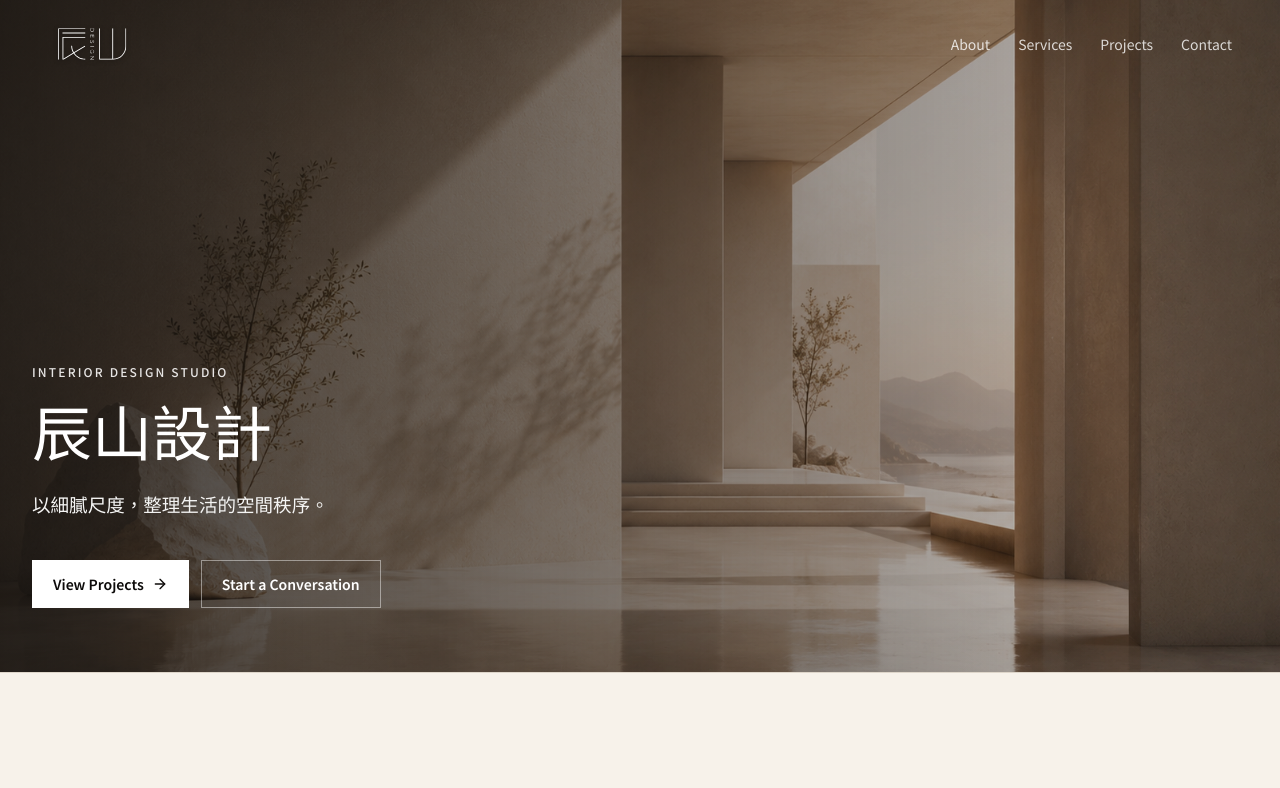
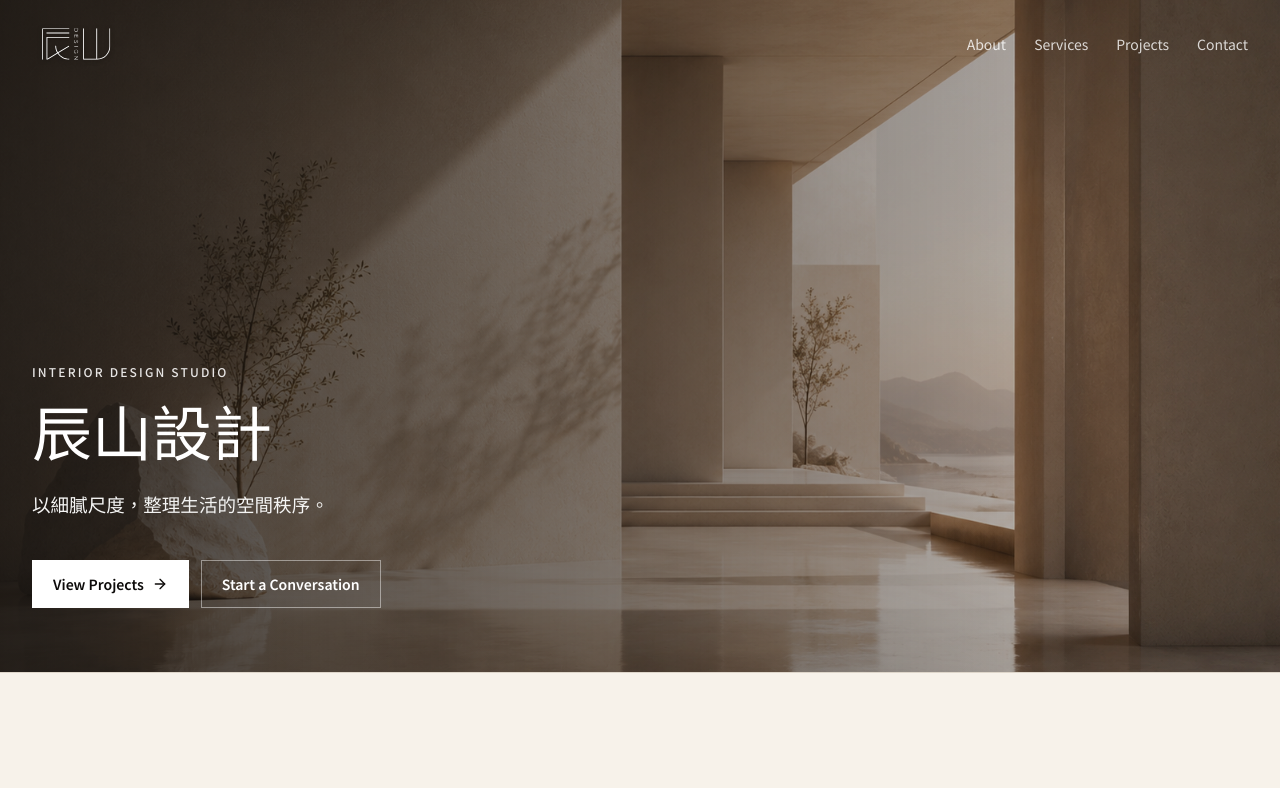
Before and after one commit to hhw0083/x3-design-site, a Next.js app: page / in a window 1280 px wide. Shown: the top 788 px of the page. Built offline with nearby package versions, Linux system fonts and the light colour scheme.

Commit message:
Header adj

```diff
--- a/src/components/SiteHeader.tsx
+++ b/src/components/SiteHeader.tsx
@@ -64,7 +64,7 @@ export function SiteHeader() {
       <div
         className="pointer-events-auto relative mx-auto max-w-7xl md:max-w-[calc(80rem-3rem)] lg:max-w-[calc(80rem-4rem)]"
       >
-        <div className={`flex h-14 items-center justify-between px-3 sm:px-4 ${isMenuOpen ? "bg-cream" : ""}`}>
+        <div className={`flex h-14 items-center justify-between px-3 sm:px-4 md:px-0 ${isMenuOpen ? "bg-cream" : ""}`}>
           <Link
             href="/"
             className="group flex min-w-0 items-center gap-3 h-full py-1.5"
```
